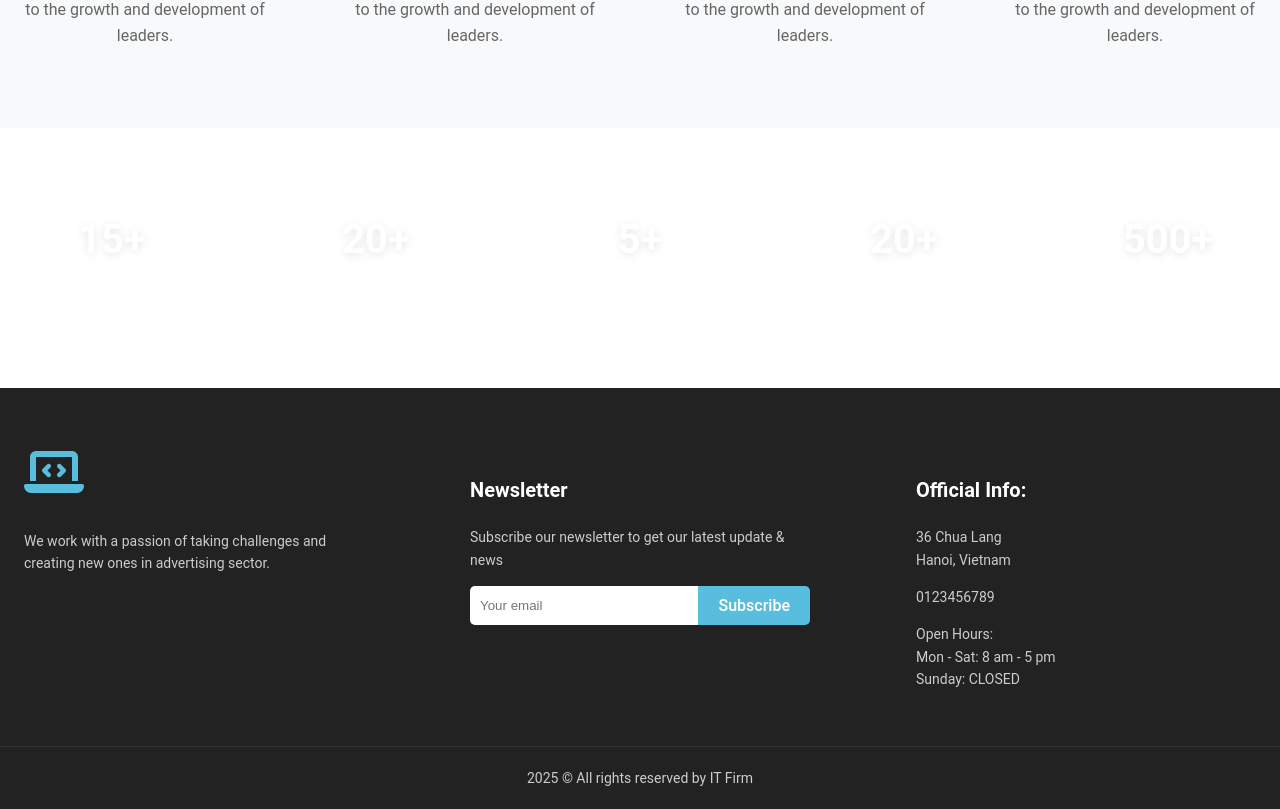
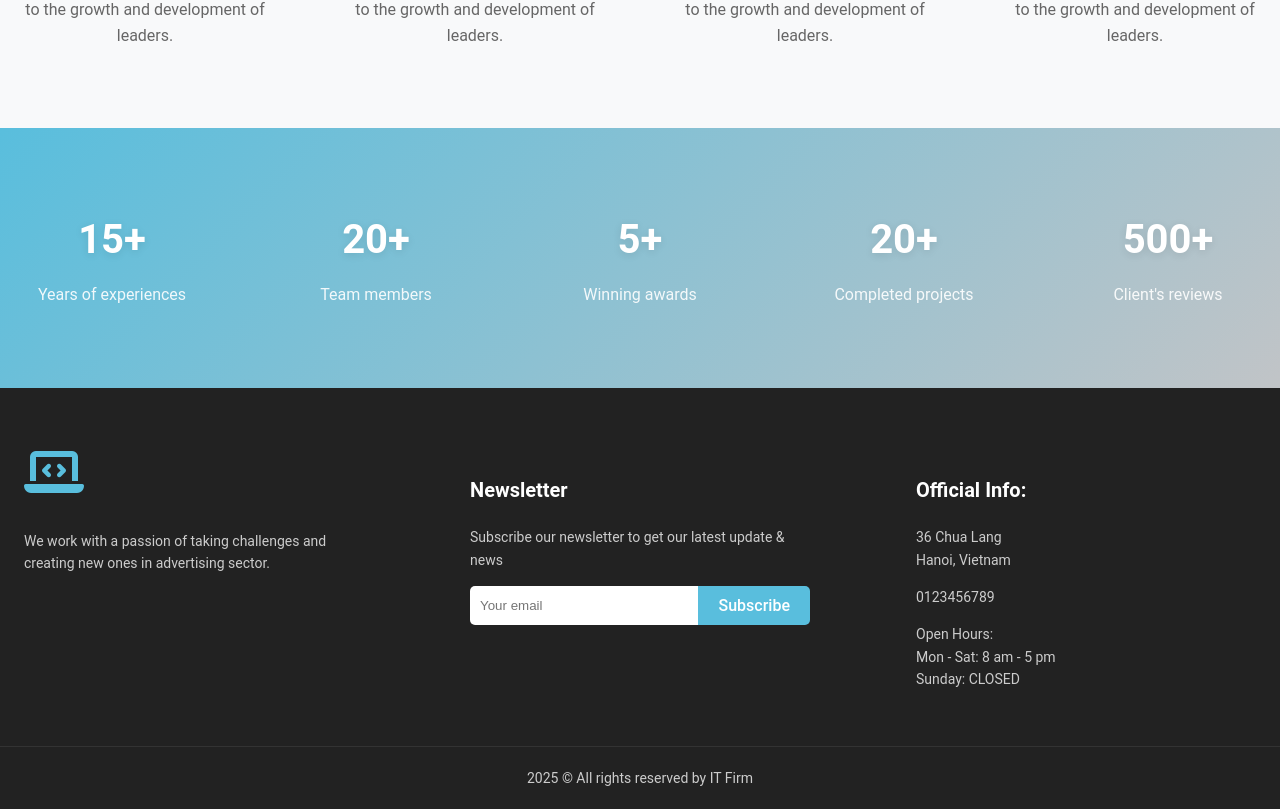
Before and after one commit to toando0212/company_FE, a React (Vite) app: page /#/about in a window 1280 px wide. Shown: the part 2177-2986 px from the top of the page. Built offline with nearby package versions, Linux system fonts and the light colour scheme.

Commit message:
change all primary color

```diff
--- a/src/css/page-common.css
+++ b/src/css/page-common.css
@@ -76,7 +76,7 @@
 
 .video-link {
   display: inline-block;
-  background: #59bedd;
+  background: #59bedd ;
   color: #fff;
   padding: 12px 24px;
   border-radius: 25px;
@@ -161,7 +161,7 @@
 /* Stats Section */
 .stats-section {
   padding: 80px 0;
-  background: linear-gradient(135deg, #1877f3);
+  background: linear-gradient(135deg, #59bedd, #c1c4c7);
   color: #fff;
 }
 
@@ -356,7 +356,7 @@
 
 .contact-form button,
 .submit-btn {
-  background: #1877f3;
+  background: #59bedd;
   color: #fff;
   padding: 12px 32px;
   border-radius: 24px;
```
